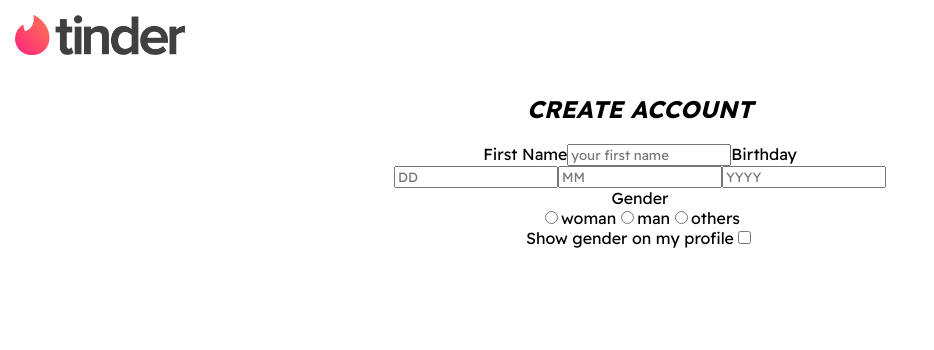
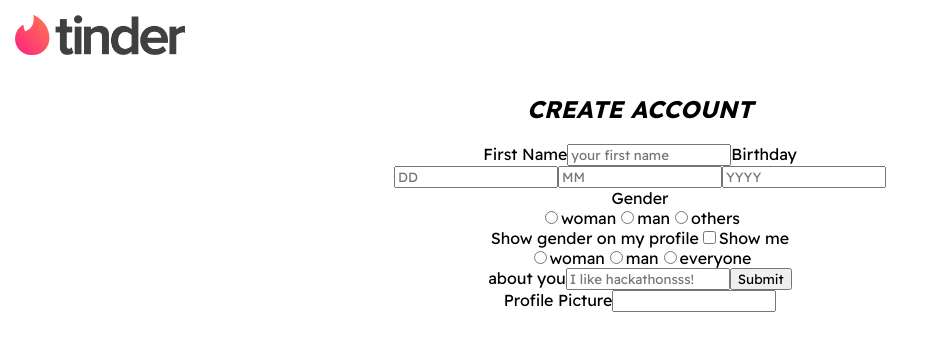
Before and after one commit to ntcaoan/tinderbelle, a React (Create React App) app: page /onboarding in a window 1280 px wide. Shown: the top 350 px of the page, without its empty margins (0-934 px from the left). Built offline with nearby package versions, Linux system fonts and the light colour scheme; the HTML template or start-up script is replaced by a standard one.

Commit message:
done the form in onboarding move on to styling

```diff
--- a/src/pages/Onboarding.js
+++ b/src/pages/Onboarding.js
@@ -108,8 +108,69 @@
                             checked={false}
                         />
 
+                        <label>Show me</label>
+                        <div className="multiple-input-container">
+                            <input
+                                id="woman-gender-interest"
+                                type="radio"
+                                name="gender_interest"
+                                value="woman"
+                                onChange={handleChange}
+                                checked={false}
+                            />
+                            <label htmlFor="woman-gender-interest">woman</label>
 
+                            <input
+                                id="man-gender-interest"
+                                type="radio"
+                                name="gender_interest"
+                                value="man"
+                                onChange={handleChange}
+                                checked={false}
+                            />
+                            <label htmlFor="man-gender-interest">man</label>
+
+                            <input
+                                id="everyone-gender-interest"
+                                type="radio"
+                                name="gender_interest"
+                                value="everyone"
+                                onChange={handleChange}
+                                checked={false}
+                            />
+                            <label htmlFor="everyone-gender-interest">everyone</label>
+                        </div>
+
+                        <label htmlFor="about">about you</label>
+                        <input
+                            id="about"
+                            type="text"
+                            name="about"
+                            required={true}
+                            placeholder="I like hackathonsss!"
+                            value={""}
+                            onChange={handleChange}
+                        />
+
+                        <input type="submit"/>
                     </section>
+
+
+                    <section>
+                        <label htmlFor="url">Profile Picture</label>
+                        <input
+                            type="url"
+                            name="url"
+                            id="url"
+                            onChange={handleChange}
+                            required={true}
+                        />
+                        <div className="photo-container">
+
+                        </div>
+                    </section>
+
+
                 </form>
             </div>
         </>
```
